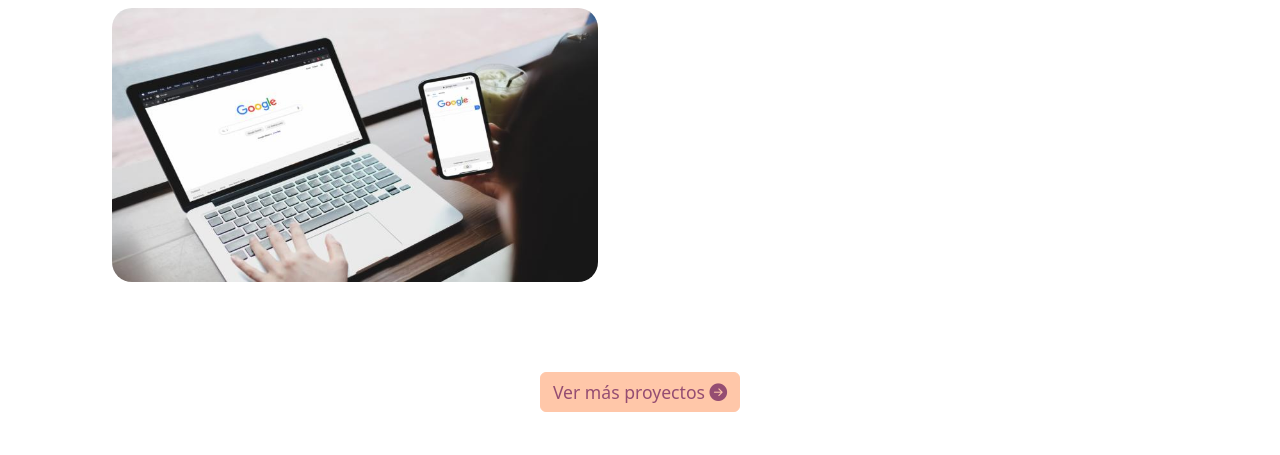
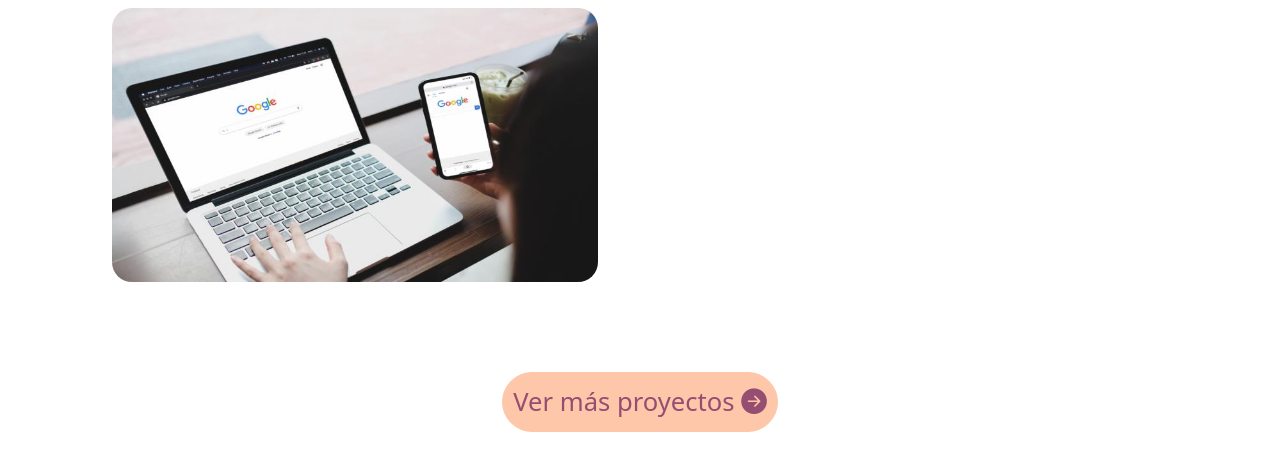
Before and after one commit to evedl/evedl.github.io, a plain HTML site: page index.html in a window 1280 px wide. Shown: the part 2241-2696 px from the top of the page. Drawn offline with nearby package versions, Linux system fonts and the light colour scheme; a web font is replaced by a local one.

Commit message:
botones y proyecto

```diff
--- a/style.css
+++ b/style.css
@@ -52,14 +52,18 @@ h1 {
 }
 
 .btn-info {
-  font-size: 1.1rem;
+  padding: 10px;
+  font-size: 1.6rem;
   margin: 20px;
   background-color: #ffc7a9;
   color: #954d72;
   border-color: #ffc7a9;
+  border-radius: 50px;
+
 }
 .btn-info:hover{
-  background-color: #9e5f6c;
+
+  background-color: #704457;
   color: #ffc7a9;
   border-color: #9e5f6c;
 }
@@ -172,6 +176,8 @@ h1 {
 .proyectos-contenedor {
   padding-top: 60px;
   margin-bottom: 40px;
+  display: flex;
+
 }
 
 .proyectos-img {
@@ -199,6 +205,7 @@ h1 {
 
 .proyecto {
   position: relative;
+  height: 100%;
 }
 
 .proyecto:hover img {
```
